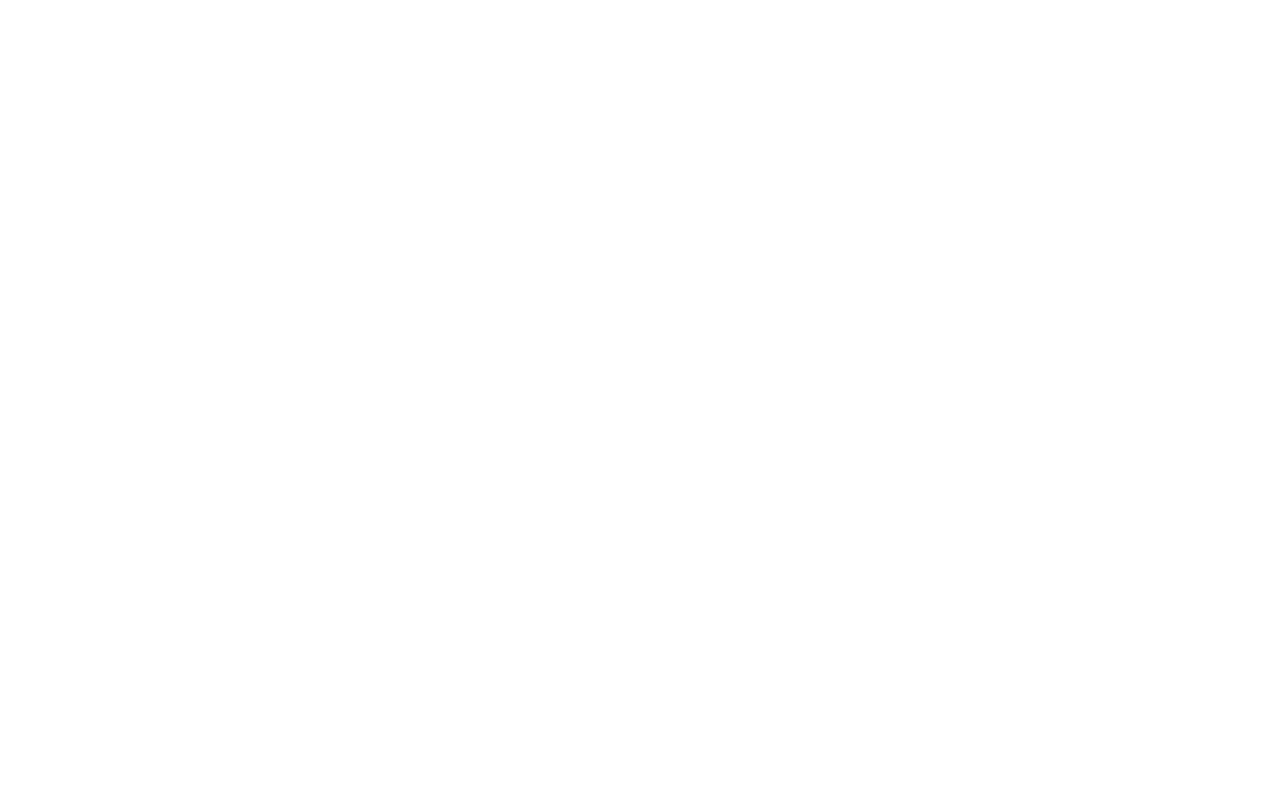
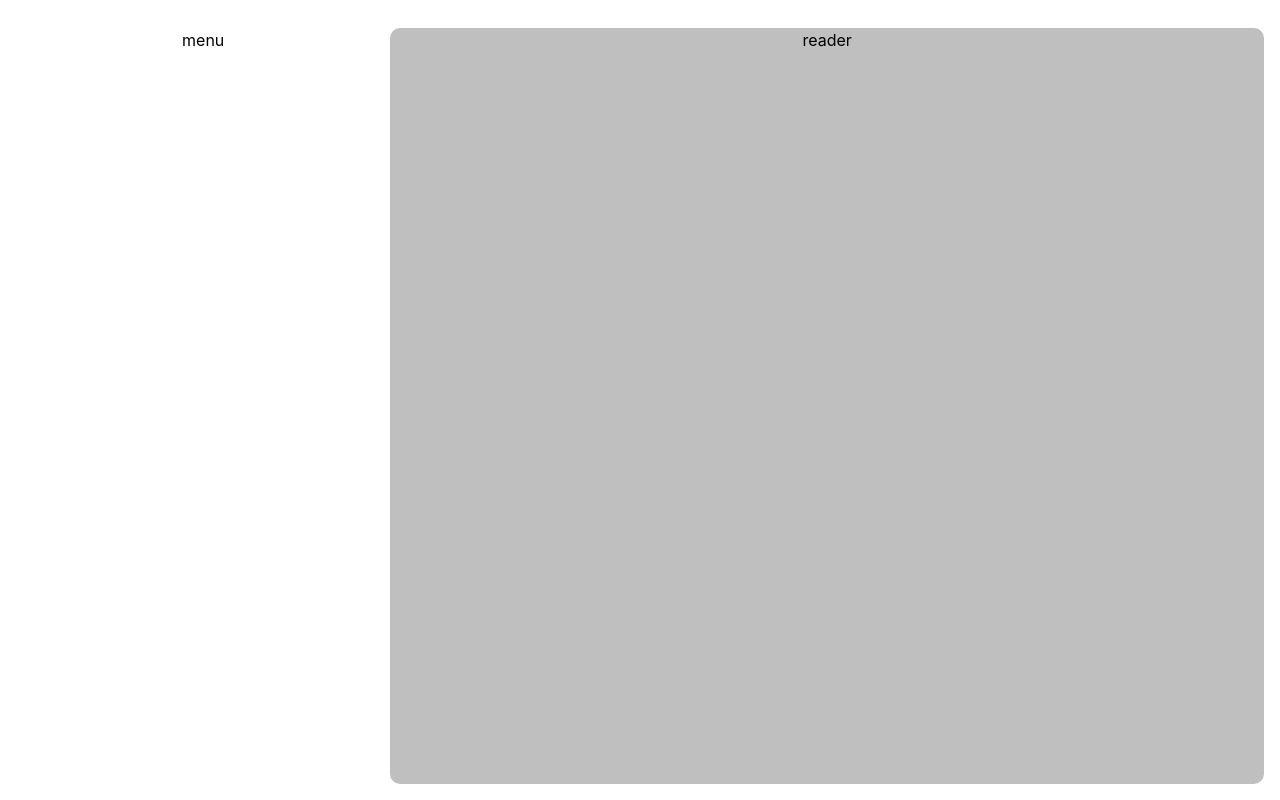
Before and after one commit to khang-07/reader, a React (Vite) app in the folder reader/: page / in a window 1280 px wide. Built offline with nearby package versions, Linux system fonts and the light colour scheme.

Commit message:
jul16 working menu, width, opacity

```diff
--- a/reader/index.html
+++ b/reader/index.html
@@ -5,9 +5,21 @@
     <link rel="icon" type="image/svg+xml" href="/vite.svg" />
     <meta name="viewport" content="width=device-width, initial-scale=1.0" />
     <title>Tauri + React + TS</title>
+    <style>
+      #wrapper {
+        width: 100%;
+        height: 100%;
+        margin: 0;
+      }
+
+      #root {
+        width: 100%;
+        height: 100%;
+      }
+    </style>
   </head>
 
-  <body>
+  <body id="wrapper">
     <div id="root"></div>
     <script type="module" src="/src/main.tsx"></script>
   </body>
--- a/reader/src/App.tsx
+++ b/reader/src/App.tsx
@@ -23,16 +23,14 @@
   }
 
   return (
-<div className="container">
-      {/* <div className="menu"></div>
-      <div className="reader">
-        the color of this should change according to the background
+    <div className="container">
+      <div className="menu">
+        menu
       </div>
       <div className="reader">
-        the color of this should change according to the background
-  </div> */}
+        reader
+      </div>
     </div>
-
   );
 }
 
--- a/reader/src/styles.css
+++ b/reader/src/styles.css
@@ -13,34 +13,46 @@
   -webkit-text-size-adjust: 100%;
 
   margin: 2vh;
+  margin-top: 28px;
   width: calc(100vw - 4vh);
-  height: 96vh;
+  height: calc(100vh - 28px - 2vh);
   display: flex;
 
   backdrop-filter: blur(25px); /* using radius: Option<f64> for vib instead */
 }
 
 .menu {
-  background-color: lightsalmon;
+  width: 30%;
   backdrop-filter: blur(20px);
+  border-radius: 10px;
 }
 
 .reader {
-  backdrop-filter: blur(0px);
+  width: 70%;
+  background: rgba(128, 128, 128, 0.5);
+  backdrop-filter: blur(20px);
   border-radius: 10px;
 }
 
 .reader:hover {
-  background: rgba(128, 128, 128, 0.5);
+  background: rgba(128, 128, 128, 0.2);
 }
+
+.menu:hover {
+  background: rgba(128, 128, 128, 0.2);
+}
+
 
 .container {
   margin: 0;
+  padding: 0;
   display: flex;
   flex-direction: row;
   align-items: stretch;
   justify-content: center;
   text-align: center;
+  width: 100%;
+  height: 100%;
 }
 
 .logo {
```
